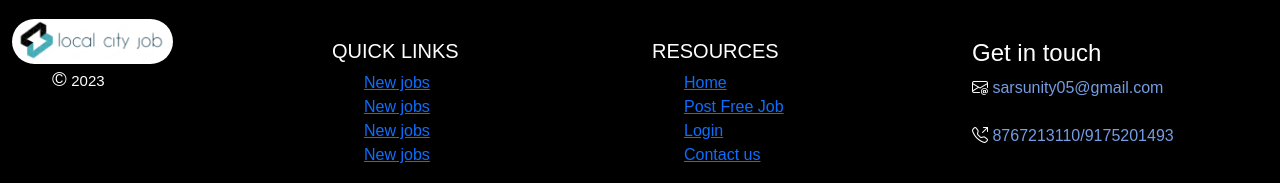
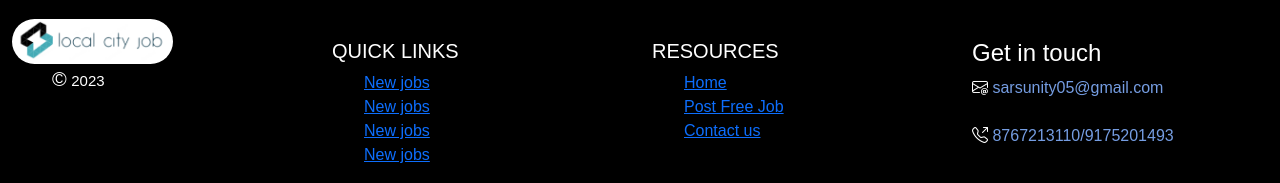
Before and after one commit to SnehalBarate/Local-City-Job-Portal, a PHP site: page /about-us.php in a window 1280 px wide. Shown: the part 1093-1276 px from the top of the page. Run offline with PHP 8.4, Linux system fonts and the light colour scheme.

Commit message:
about-us.php

```diff
--- a/about-us.php
+++ b/about-us.php
@@ -132,7 +132,6 @@
         <ul type="none">
         <a href="index.php">  <li>Home</li></a>
         <a href="post_job.php"> <li>Post Free Job</li></a>
-        <a href="login.php"><li>Login</li></a>
         <a href="contact_us.php"> <li>Contact us</li></a>
         </ul>
 
```
